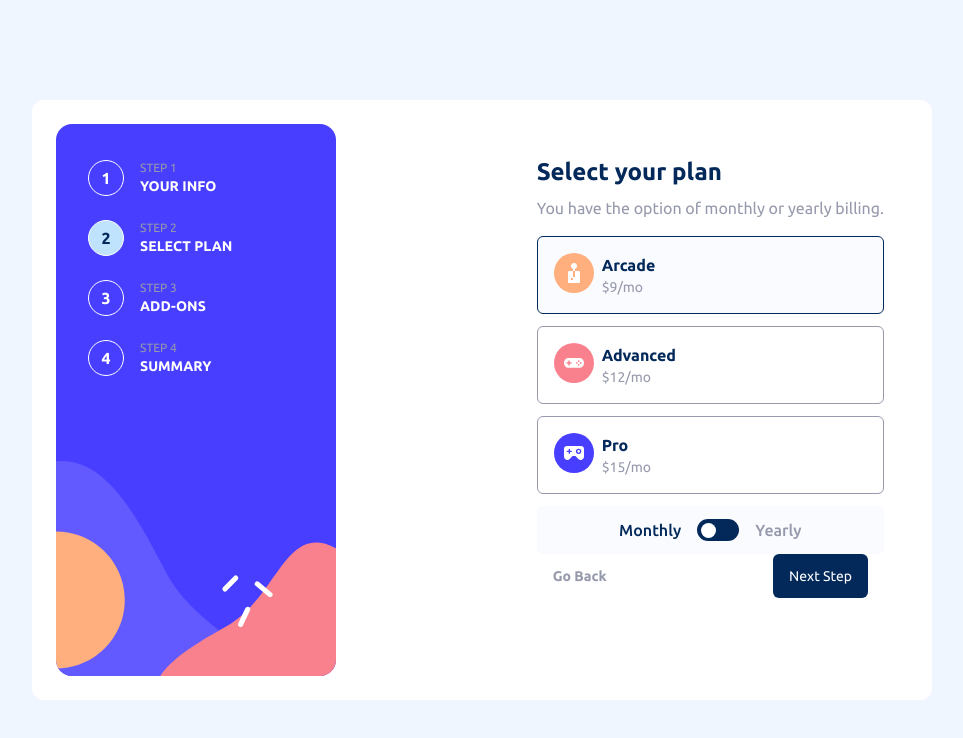
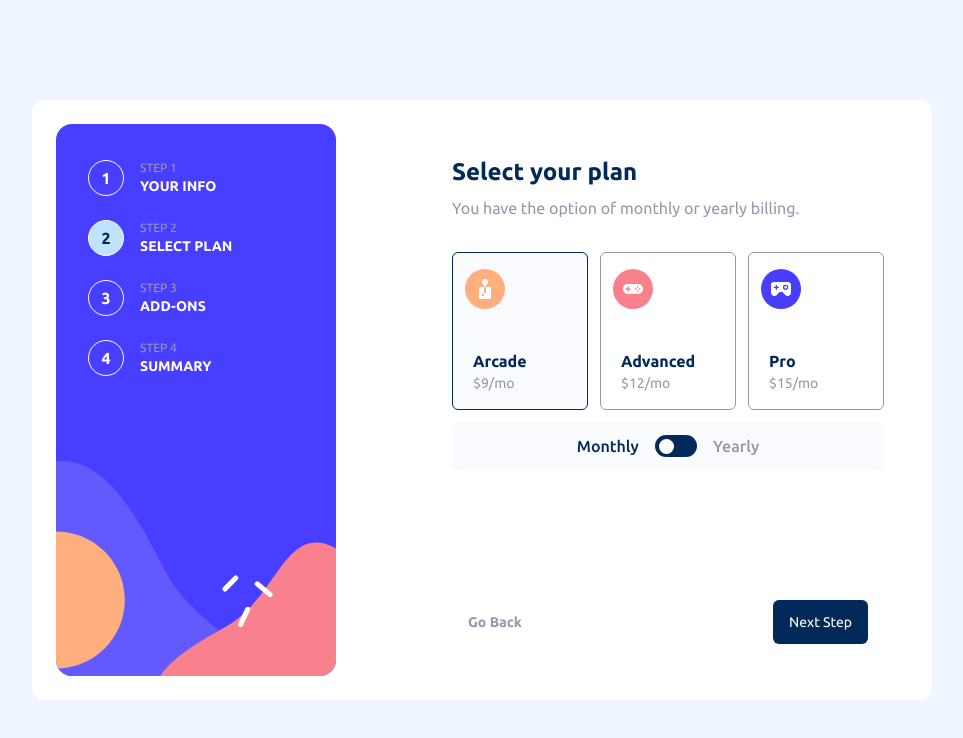
Before and after one commit to DanielW720/multi-step-form, a Next.js app in the folder solution/: page / in a window 1280 px wide. Both pictures are taken after typing "Sample", "name@example.com", "5" into the empty fields and a click on the button "Next Step". Shown: the top 738 px of the page, without its empty margins (158-1121 px from the left). Built offline with nearby package versions, Linux system fonts and the light colour scheme.

Commit message:
Step two resposive

```diff
--- a/solution/src/app/page.tsx
+++ b/solution/src/app/page.tsx
@@ -17,7 +17,7 @@ export default function Home() {
   return (
     <main className="px-6 relative sm:bg-white sm:flex sm:py-6 sm:rounded-xl sm:h-[600px] sm:w-full max-w-[900px] sm:justify-between">
       <StepView step={step} setStep={setStep} />
-      <div className="bg-white rounded-lg px-6 py-8 max-w-[500px]">
+      <div className="bg-white rounded-lg px-6 py-8 max-w-[480px] w-full">
         {step === 1 && (
           <StepOne
             subscription={subscription}
--- a/solution/src/app/steps/stepTwo.tsx
+++ b/solution/src/app/steps/stepTwo.tsx
@@ -32,12 +32,13 @@ export default function StepTwo({
   };
 
   return (
-    <div className="max-h-[calc(100vh-15rem)] overflow-y-scroll">
+    <div className="max-h-[calc(100vh-15rem)] overflow-y-scroll sm:flex sm:flex-col justify-between h-full">
+      <div>
         <h1 className="font-bold text-marineBlue text-2xl">Select your plan</h1>
-      <p className="text-coolGray mt-2 mb-4">
+        <p className="text-coolGray mt-2 mb-4 sm:mb-8">
           You have the option of monthly or yearly billing.
         </p>
-      <ul className="gap-3 grid grid-cols-1">
+        <ul className="gap-3 grid grid-cols-1 sm:grid-cols-3">
           <PlanListing
             plan="arcade"
             subscription={subscription}
@@ -53,8 +54,12 @@ export default function StepTwo({
             subscription={subscription}
             setSubscription={onClick}
           />
-        <Switch monthlyBilling={monthlyBilling} onSwitchClick={onSwitchClick} />
+          <Switch
+            monthlyBilling={monthlyBilling}
+            onSwitchClick={onSwitchClick}
+          />
         </ul>
+      </div>
       <NextStep previousStep={previousStep} nextStep={nextStep} />
     </div>
   );
@@ -78,18 +83,18 @@ function PlanListing({
   return (
     <li
       onClick={() => setSubscription(plan)}
-      className={`flex flex-row items-start justify-start border-[1px] rounded-md p-4 ${
+      className={`flex flex-row sm:flex-col items-start justify-start border-[1px] rounded-md p-4 sm:px-3 sm:py-4 ${
         isActive ? "border-marineBlue bg-alabaster" : "border-coolGray"
       }`}
     >
-      <div className="relative h-10 w-10 ">
+      <div className="relative h-10 w-10">
         <Image
           src={subscription.plan[plan].icon}
           alt={subscription.plan[plan].alt}
           fill
         />
       </div>
-      <div className="px-2">
+      <div className="px-2 sm:mt-10">
         <h2 className="text-marineBlue font-semibold">
           {subscription.plan[plan].displayName}
         </h2>
@@ -112,7 +117,7 @@ function Switch({
   onSwitchClick: () => void;
 }) {
   return (
-    <div className="rounded-md bg-alabaster flex items-center justify-center py-3 font-[500]">
+    <div className="rounded-md bg-alabaster flex sm:col-start-1 sm:col-end-4 items-center justify-center py-3 font-[500]">
       <h3 className={`${monthlyBilling ? "text-marineBlue" : "text-coolGray"}`}>
         Monthly
       </h3>
```
Lines whose indentation alone changed are shown as unchanged.
